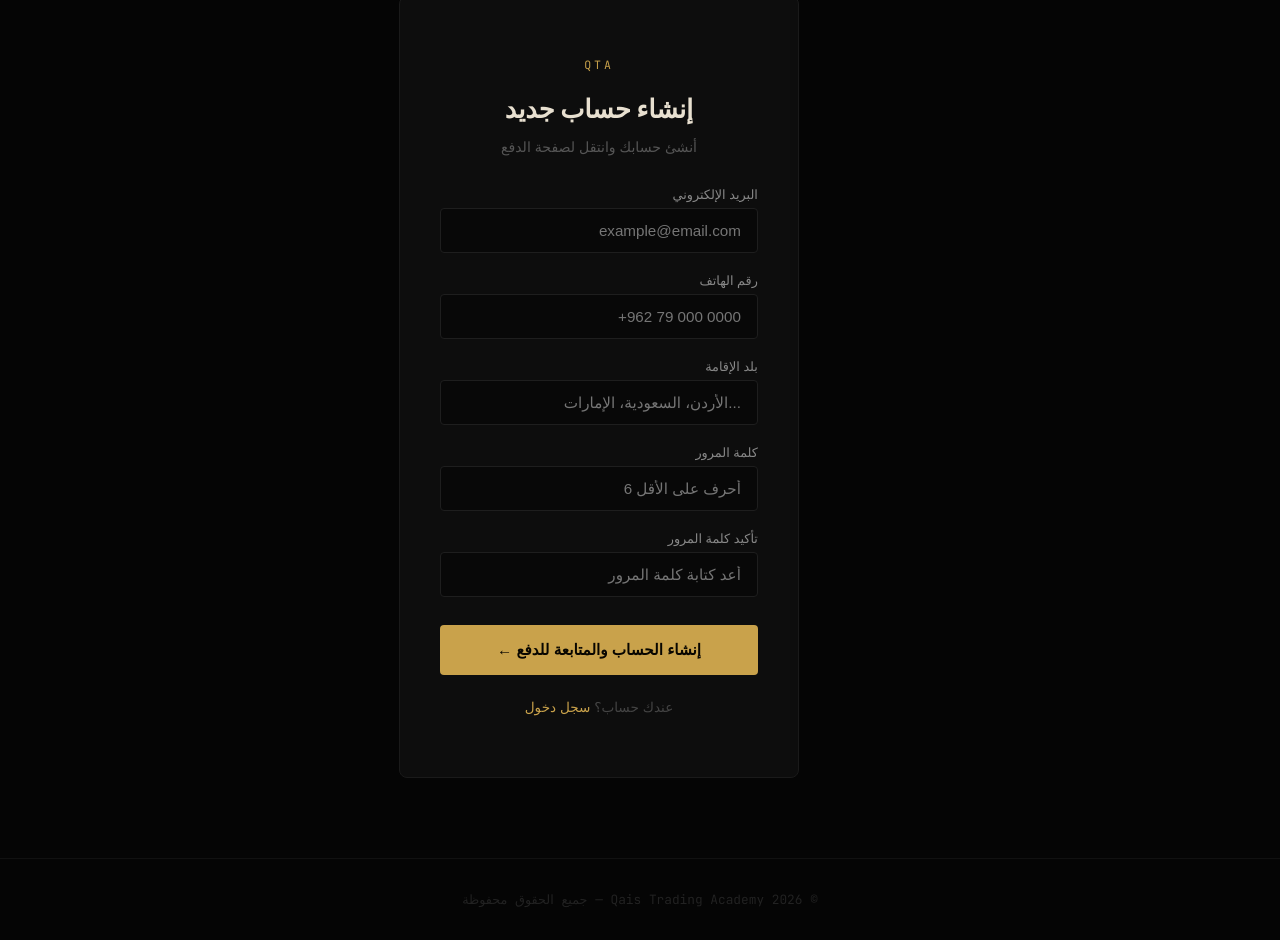
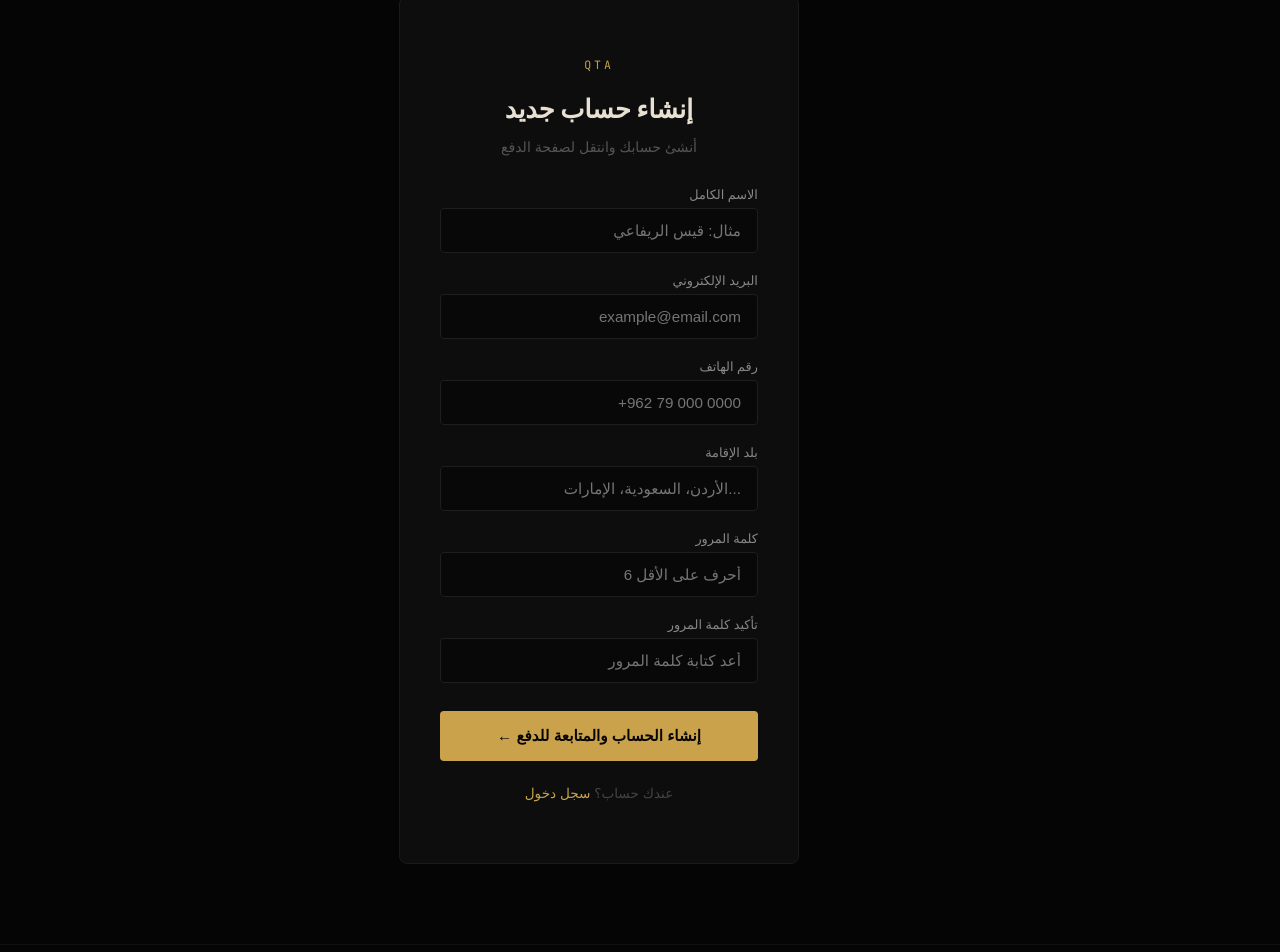
Before and after one commit to qaisalraifai/Qais-Trading-Academy, a Next.js app: page /signup in a window 1280 px wide. Shown: the part 1035-1987 px from the top of the page. Built offline with nearby package versions, Linux system fonts and the light colour scheme; no server answers.

Commit message:
Update page.js

```diff
--- a/app/signup/page.js
+++ b/app/signup/page.js
@@ -34,6 +34,7 @@ function Reveal({ children, delay = 0 }) {
 }
 
 export default function SignupPage() {
+  const [fullName, setFullName] = useState("");
   const [email, setEmail] = useState("");
   const [password, setPassword] = useState("");
   const [confirmPassword, setConfirmPassword] = useState("");
@@ -61,18 +62,35 @@ export default function SignupPage() {
   async function handleSignup(e) {
     e.preventDefault();
     setError("");
+    if (!fullName.trim()) { setError("الرجاء إدخال الاسم"); return; }
     if (password !== confirmPassword) { setError("كلمتا المرور غير متطابقتين"); return; }
     setLoading(true);
-    const { error: signUpError } = await supabase.auth.signUp({
+
+    const { data: signUpData, error: signUpError } = await supabase.auth.signUp({
       email, password,
-      options: { data: { phone, country } },
+      options: { data: { phone, country, full_name: fullName } },
     });
+
     if (signUpError) {
       setError(signUpError.message === "User already registered" ? "هذا الإيميل مسجل مسبقاً" : "حدث خطأ، حاول مرة أخرى");
       setLoading(false);
       return;
     }
+
+    const newUserId = signUpData?.user?.id;
+
     await supabase.auth.signInWithPassword({ email, password });
+
+    // إنشاء/تحديث صف profiles باسم المستخدم
+    if (newUserId) {
+      await supabase.from("profiles").upsert({
+        id: newUserId,
+        username: fullName.trim(),
+        role: "student",
+        subscription_status: "inactive",
+      });
+    }
+
     router.push("/payment");
   }
 
@@ -165,6 +183,7 @@ export default function SignupPage() {
 
             <div style={s.form}>
               {[
+                { label: "الاسم الكامل", type: "text", placeholder: "مثال: قيس الريفاعي", value: fullName, set: setFullName },
                 { label: "البريد الإلكتروني", type: "email", placeholder: "example@email.com", value: email, set: setEmail },
                 { label: "رقم الهاتف", type: "tel", placeholder: "+962 79 000 0000", value: phone, set: setPhone },
                 { label: "بلد الإقامة", type: "text", placeholder: "الأردن، السعودية، الإمارات...", value: country, set: setCountry },
@@ -179,7 +198,7 @@ export default function SignupPage() {
                     placeholder={f.placeholder}
                     value={f.value}
                     onChange={(e) => f.set(e.target.value)}
-                    required={i !== 1 && i !== 2}
+                    required={i !== 2 && i !== 3}
                   />
                 </div>
               ))}
```
